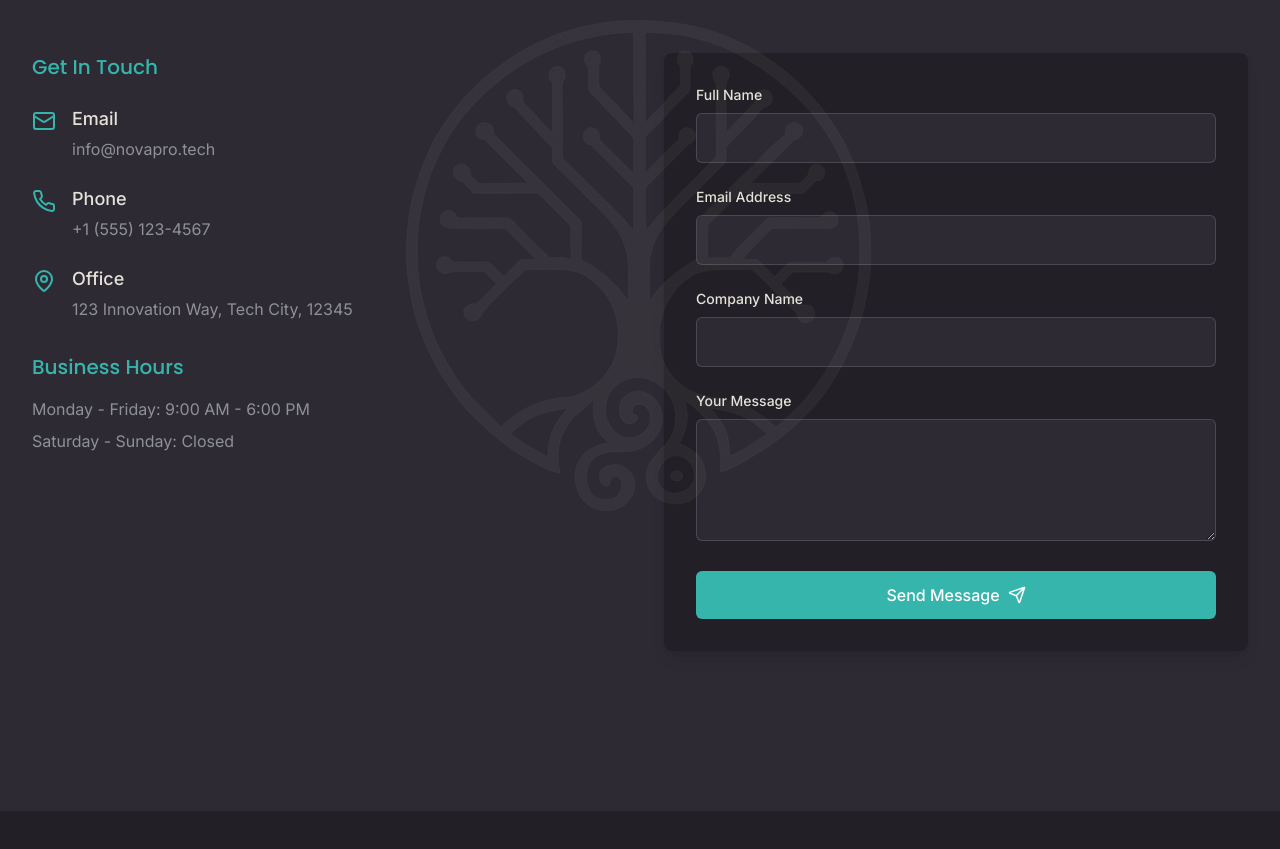
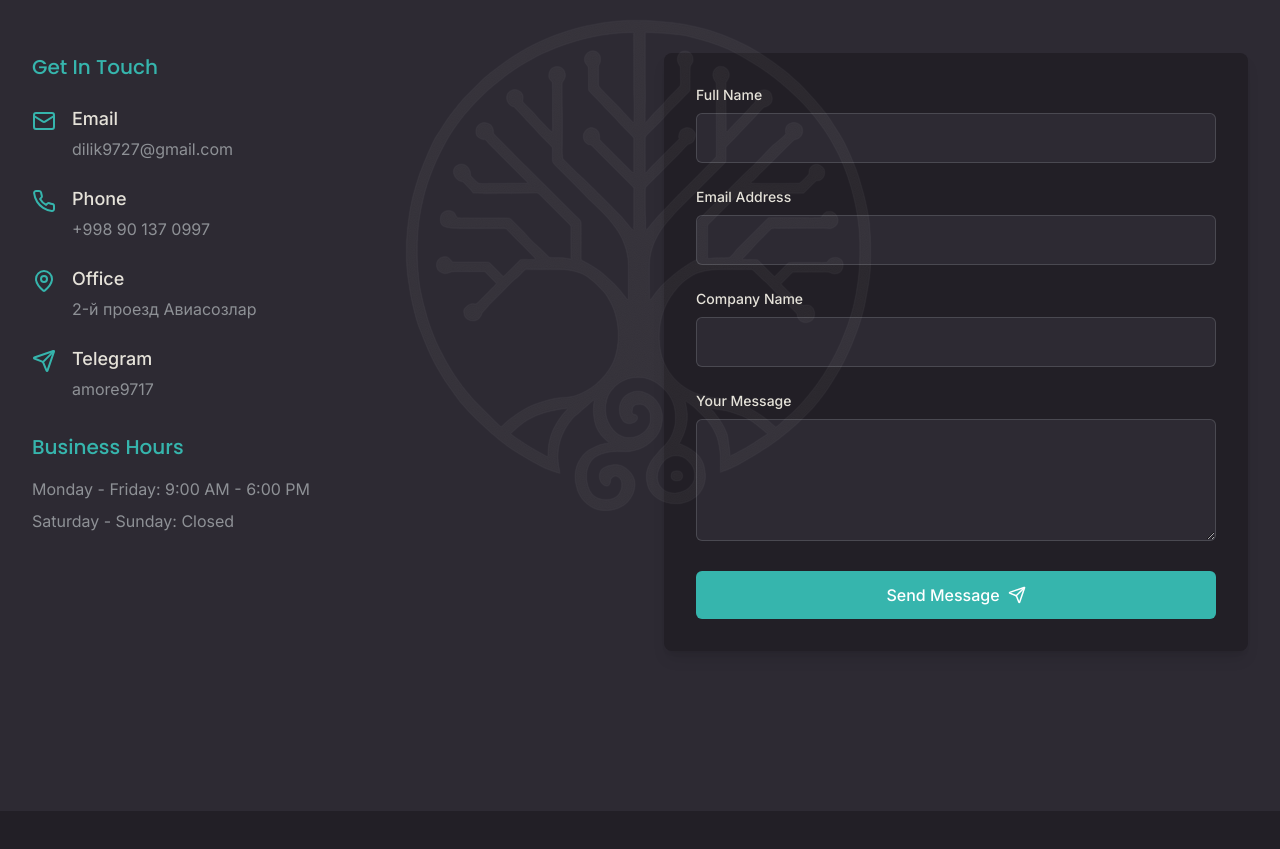
Before and after one commit to ShokirjonovFarruxbek/NovaProUz, a React (Vite) app: page / in a window 1280 px wide. Shown: the part 7340-8189 px from the top of the page. Built offline with nearby package versions, Linux system fonts and the light colour scheme.

Commit message:
Update contact information
Replaced existing contact details with new ones.

```diff
--- a/src/components/Contact.tsx
+++ b/src/components/Contact.tsx
@@ -55,7 +55,7 @@ const Contact = () => {
                 <Mail className="text-novapro-teal mt-1 mr-4 flex-shrink-0" size={24} />
                 <div>
                   <h4 className="text-lg font-medium mb-1">Email</h4>
-                  <p className="text-novapro-gray">info@novapro.tech</p>
+                  <p className="text-novapro-gray">dilik9727@gmail.com</p>
                 </div>
               </div>
 
@@ -63,7 +63,7 @@ const Contact = () => {
                 <Phone className="text-novapro-teal mt-1 mr-4 flex-shrink-0" size={24} />
                 <div>
                   <h4 className="text-lg font-medium mb-1">Phone</h4>
-                  <p className="text-novapro-gray">+1 (555) 123-4567</p>
+                  <p className="text-novapro-gray">+998 90 137 0997</p>
                 </div>
               </div>
 
@@ -71,7 +71,15 @@ const Contact = () => {
                 <MapPin className="text-novapro-teal mt-1 mr-4 flex-shrink-0" size={24} />
                 <div>
                   <h4 className="text-lg font-medium mb-1">Office</h4>
-                  <p className="text-novapro-gray">123 Innovation Way, Tech City, 12345</p>
+                  <p className="text-novapro-gray">2-й проезд Авиасозлар</p>
+                </div>
+              </div>
+
+              <div className="flex items-start">
+                <Send className="text-novapro-teal mt-1 mr-4 flex-shrink-0" size={24} />
+                <div>
+                  <h4 className="text-lg font-medium mb-1">Telegram</h4>
+                  <p className="text-novapro-gray">amore9717</p>
                 </div>
               </div>
             </div>
```
